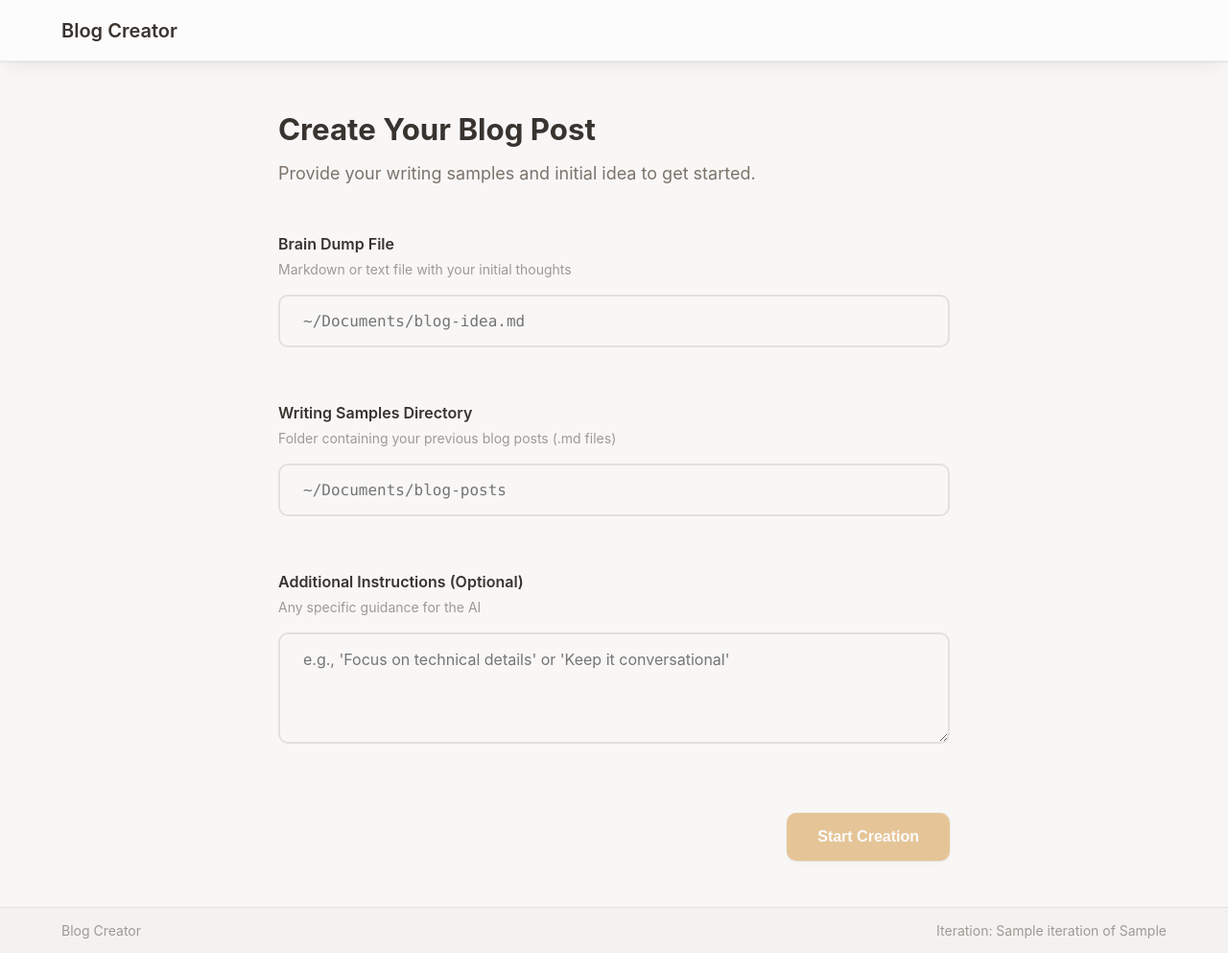
After one commit to robotdad/amplifier-app-blog-creator, a FastAPI app: template src/amplifier_app_blog_creator/web/templates/setup.html in a window 1280 px wide. The commit adds this page. Shown: the whole page at 96% size. Run offline with FastAPI, Linux system fonts and the light colour scheme; the template is opened without the code that fills it: most values are stand-ins (such as "Sample title", 1, 10 or a date in 2020); some libraries are stand-ins or nearby versions.

Commit message:
feat(web): Add file input stage (Stage 1 - Setup)
- Create sessions.py route with path validation endpoints
- Implement setup.html template with file/directory inputs
- Add HTMX-driven real-time path validation
- Add CSS styles for setup page components
- Fix circular import by creating templates_config.py shared module

Tests: Server starts, templates render, path validation ready
Chunk 4 of 8 complete

```diff
--- a/src/amplifier_app_blog_creator/web/app.py
+++ b/src/amplifier_app_blog_creator/web/app.py
@@ -8,10 +8,11 @@ from dotenv import load_dotenv
 from fastapi import FastAPI
 from fastapi import Request
 from fastapi.staticfiles import StaticFiles
-from fastapi.templating import Jinja2Templates
 from starlette.middleware.sessions import SessionMiddleware
 
 from .routes import configuration
+from .routes import sessions
+from .templates_config import templates
 
 logger = logging.getLogger(__name__)
 
@@ -34,12 +35,9 @@ static_dir = Path(__file__).parent / "static"
 static_dir.mkdir(exist_ok=True)
 app.mount("/static", StaticFiles(directory=str(static_dir)), name="static")
 
-template_dir = Path(__file__).parent / "templates"
-template_dir.mkdir(exist_ok=True)
-templates = Jinja2Templates(directory=str(template_dir))
-
 # Include routers
 app.include_router(configuration.router)
+app.include_router(sessions.router)
 
 
 @app.get("/test")
--- a/src/amplifier_app_blog_creator/web/static/css/components.css
+++ b/src/amplifier_app_blog_creator/web/static/css/components.css
@@ -291,6 +291,136 @@
     color: var(--color-text-primary);
 }
 
+/* Setup Page Styles */
+.setup-container {
+    max-width: 700px;
+    margin: 0 auto;
+}
+
+.setup-container h1 {
+    font-size: var(--text-3xl);
+    font-weight: var(--weight-bold);
+    color: var(--color-text-primary);
+    margin: 0 0 var(--space-xs) 0;
+}
+
+.subtitle {
+    font-size: var(--text-lg);
+    color: var(--color-text-secondary);
+    margin: 0 0 var(--space-xl) 0;
+}
+
+#setup-form {
+    display: flex;
+    flex-direction: column;
+    gap: var(--space-xl);
+}
+
+.input-group {
+    display: flex;
+    flex-direction: column;
+    gap: var(--space-sm);
+}
+
+.input-label {
+    display: flex;
+    flex-direction: column;
+    gap: 0.25rem;
+}
+
+.label-text {
+    font-size: var(--text-base);
+    font-weight: var(--weight-semibold);
+    color: var(--color-text-primary);
+}
+
+.label-hint {
+    font-size: var(--text-sm);
+    color: var(--color-text-tertiary);
+}
+
+.path-input {
+    position: relative;
+}
+
+.input-field {
+    width: 100%;
+    padding: var(--space-sm) var(--space-md);
+    font-size: var(--text-base);
+    font-family: var(--font-mono);
+    color: var(--color-text-primary);
+    background: var(--color-bg-primary);
+    border: 2px solid var(--color-border);
+    border-radius: var(--radius-md);
+    transition: all var(--duration-quick) var(--easing-standard);
+}
+
+.input-field:focus {
+    outline: none;
+    border-color: var(--color-accent);
+    box-shadow: 0 0 0 3px rgba(212, 148, 59, 0.1);
+}
+
+.textarea-field {
+    width: 100%;
+    padding: var(--space-sm) var(--space-md);
+    font-size: var(--text-base);
+    font-family: var(--font-family);
+    color: var(--color-text-primary);
+    background: var(--color-bg-primary);
+    border: 2px solid var(--color-border);
+    border-radius: var(--radius-md);
+    resize: vertical;
+    transition: all var(--duration-quick) var(--easing-standard);
+}
+
+.textarea-field:focus {
+    outline: none;
+    border-color: var(--color-accent);
+    box-shadow: 0 0 0 3px rgba(212, 148, 59, 0.1);
+}
+
+.feedback-container {
+    margin-top: var(--space-xs);
+}
+
+.feedback {
+    padding: var(--space-sm) var(--space-md);
+    border-radius: var(--radius-sm);
+    font-size: var(--text-sm);
+    display: flex;
+    align-items: center;
+    gap: var(--space-xs);
+    animation: slideIn var(--duration-quick) var(--easing-spring);
+}
+
+.feedback-valid {
+    background: rgba(64, 160, 100, 0.1);
+    border: 1px solid rgba(64, 160, 100, 0.3);
+    color: hsl(140, 50%, 35%);
+}
+
+.feedback-invalid {
+    background: rgba(220, 70, 60, 0.1);
+    border: 1px solid rgba(220, 70, 60, 0.3);
+    color: hsl(5, 70%, 45%);
+}
+
+.feedback-icon {
+    font-size: var(--text-base);
+}
+
+.form-actions {
+    display: flex;
+    justify-content: flex-end;
+    margin-top: var(--space-md);
+}
+
+.button:disabled {
+    opacity: 0.5;
+    cursor: not-allowed;
+}
+
 /* Responsive Design */
 @media (max-width: 1024px) {
     .config-container {
--- /dev/null
+++ b/src/amplifier_app_blog_creator/web/templates/setup.html
@@ -0,0 +1,110 @@
+{% extends "base.html" %}
+
+{% block title %}Setup - Blog Creator{% endblock %}
+
+{% block content %}
+<div class="setup-container">
+    <h1>Create Your Blog Post</h1>
+    <p class="subtitle">Provide your writing samples and initial idea to get started.</p>
+
+    <form id="setup-form" hx-post="/sessions/{{ session_id }}/start-workflow" hx-target="body">
+        <!-- Idea File Input -->
+        <div class="input-group">
+            <label for="idea_path" class="input-label">
+                <span class="label-text">Brain Dump File</span>
+                <span class="label-hint">Markdown or text file with your initial thoughts</span>
+            </label>
+            <div class="path-input">
+                <input
+                    type="text"
+                    id="idea_path"
+                    name="idea_path"
+                    class="input-field"
+                    placeholder="~/Documents/blog-idea.md"
+                    required
+                    hx-post="/sessions/{{ session_id }}/validate-path"
+                    hx-include="[name='idea_path']"
+                    hx-trigger="blur, keyup changed delay:500ms"
+                    hx-target="#idea-feedback"
+                    hx-vals='{"type": "file"}'
+                >
+                <div id="idea-feedback" class="feedback-container"></div>
+            </div>
+        </div>
+
+        <!-- Writings Directory Input -->
+        <div class="input-group">
+            <label for="writings_dir" class="input-label">
+                <span class="label-text">Writing Samples Directory</span>
+                <span class="label-hint">Folder containing your previous blog posts (.md files)</span>
+            </label>
+            <div class="path-input">
+                <input
+                    type="text"
+                    id="writings_dir"
+                    name="writings_dir"
+                    class="input-field"
+                    placeholder="~/Documents/blog-posts"
+                    required
+                    hx-post="/sessions/{{ session_id }}/validate-path"
+                    hx-include="[name='writings_dir']"
+                    hx-trigger="blur, keyup changed delay:500ms"
+                    hx-target="#writings-feedback"
+                    hx-vals='{"type": "directory"}'
+                >
+                <div id="writings-feedback" class="feedback-container"></div>
+            </div>
+        </div>
+
+        <!-- Optional Instructions -->
+        <div class="input-group">
+            <label for="instructions" class="input-label">
+                <span class="label-text">Additional Instructions (Optional)</span>
+                <span class="label-hint">Any specific guidance for the AI</span>
+            </label>
+            <textarea
+                id="instructions"
+                name="instructions"
+                class="textarea-field"
+                rows="4"
+                placeholder="e.g., 'Focus on technical details' or 'Keep it conversational'"
+            ></textarea>
+        </div>
+
+        <!-- Actions -->
+        <div class="form-actions">
+            <button type="submit" class="button button-primary" id="start-btn" disabled>
+                Start Creation
+            </button>
+        </div>
+    </form>
+</div>
+
+<script>
+// Enable start button only when both paths are valid
+let ideaValid = false;
+let writingsValid = false;
+
+function updateStartButton() {
+    const startBtn = document.getElementById('start-btn');
+    startBtn.disabled = !(ideaValid && writingsValid);
+}
+
+// Listen for HTMX events to track validation state
+document.body.addEventListener('htmx:afterSwap', function(event) {
+    const target = event.detail.target.id;
+
+    if (target === 'idea-feedback') {
+        const feedback = event.detail.target.querySelector('.feedback-valid');
+        ideaValid = !!feedback;
+        updateStartButton();
+    }
+
+    if (target === 'writings-feedback') {
+        const feedback = event.detail.target.querySelector('.feedback-valid');
+        writingsValid = !!feedback;
+        updateStartButton();
+    }
+});
+</script>
+{% endblock %}
```
Also changed, not shown: src/amplifier_app_blog_creator/web/routes/sessions.py (added, +158 -0 lines), src/amplifier_app_blog_creator/web/templates_config.py (added, +9 -0 lines).
